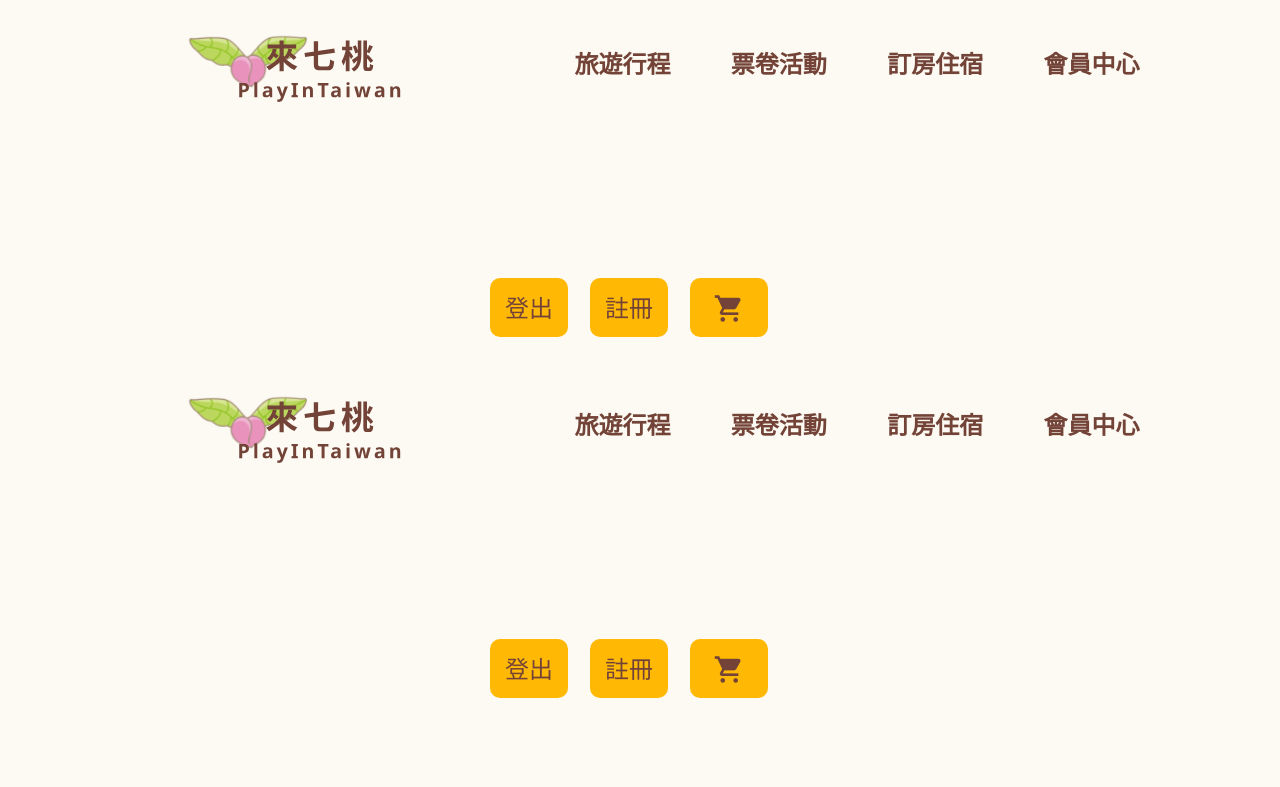
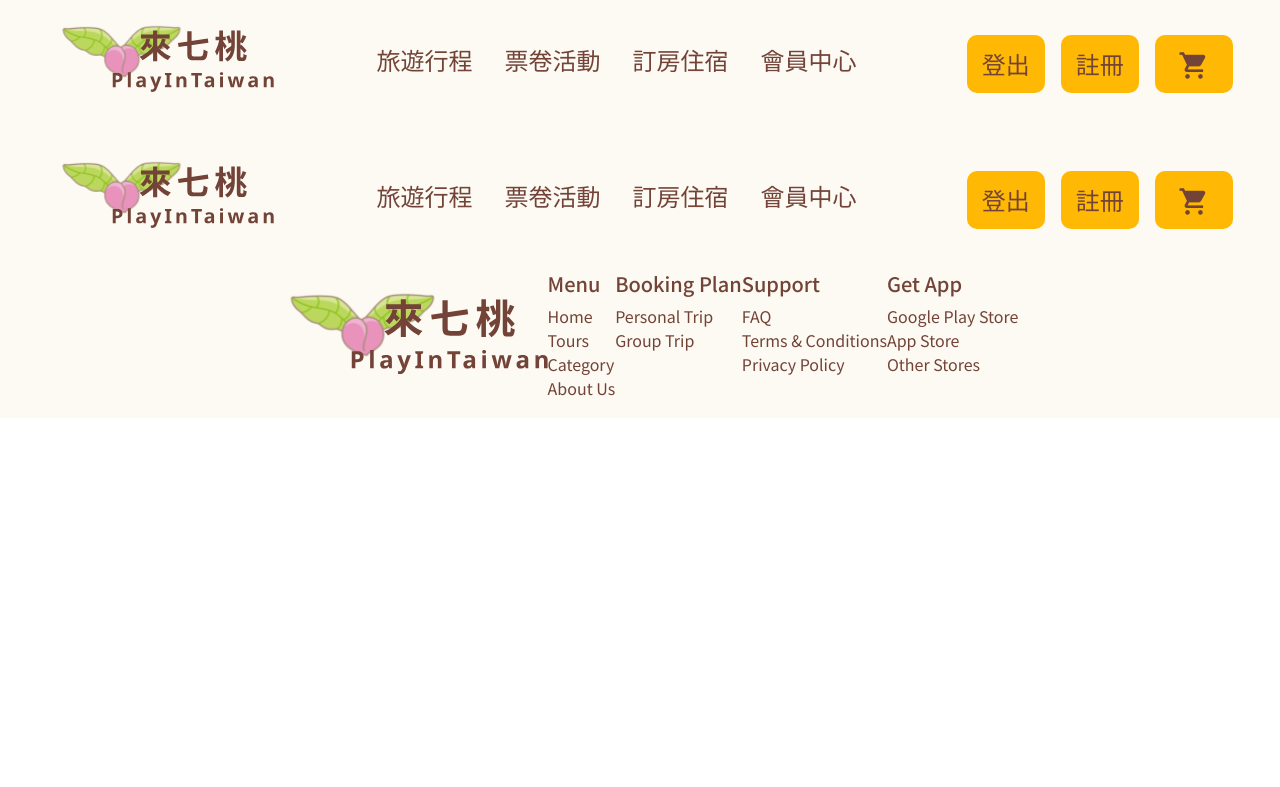
Before and after one commit to LINECHITAUBOOKING/LineChiTau, a React (Create React App) app: page /travel in a window 1280 px wide. Shown: the top 787 px of the page. Built offline with nearby package versions, Linux system fonts and the light colour scheme; a web font is replaced by a local one.

Commit message:
style:navbar & footer 優化

```diff
--- a/src/css/global-style.scss
+++ b/src/css/global-style.scss
@@ -123,3 +123,7 @@ body {
   box-shadow: inset 0px -13px 0px $main;
   padding: 0px;
 }
+
+.bg-color {
+  background-color: $secondary;
+}
--- a/src/pages/layouts/Footer.js
+++ b/src/pages/layouts/Footer.js
@@ -5,45 +5,45 @@ import './Footer.scss';
 const Footer = () => {
   return (
     <div className="container-fluid">
-      <div className="footer">
+      <footer className="footer">
         <div className="logo">
           <img className="pic" src={logo} alt="logo" />
         </div>
-        <div className="footer-item">
-          <div className="sub-title">
-            <div className="sub-title-item my-p">Home</div>
-            <div className="sub-title-item my-p">Tours</div>
-            <div className="sub-title-item my-p">Category</div>
-            <div className="sub-title-item my-p">About Us</div>
-          </div>
-          <div className="title h5">Menu</div>
-        </div>
-
-        <div className="footer-item">
-          <div className="title h5">Booking Plan</div>
-          <div className="sub-title">
-            <div className="sub-title-item my-p">Personal Trip</div>
-            <div className="sub-title-item my-p">Group Trip</div>
+        <div className="row align-items-start">
+          <div>
+            <div className="h5">Menu</div>
+            <div className="my-p">Home</div>
+            <div className="my-p">Tours</div>
+            <div className="my-p">Category</div>
+            <div className="my-p">About Us</div>
           </div>
         </div>
 
         <div className="footer-item">
-          <div className="title h5">Support</div>
-          <div className="sub-title">
-            <div className="sub-title-item my-p">FAQ</div>
-            <div className="sub-title-item my-p">Terms &amp; Conditions</div>
-            <div className="sub-title-item my-p">Privacy Policy</div>
+          <div className="h5">Booking Plan</div>
+          <div>
+            <div className="my-p">Personal Trip</div>
+            <div className="my-p">Group Trip</div>
+          </div>
+        </div>
+
+        <div className="footer-item">
+          <div className="h5">Support</div>
+          <div>
+            <div className="my-p">FAQ</div>
+            <div className="my-p">Terms &amp; Conditions</div>
+            <div className="my-p">Privacy Policy</div>
           </div>
         </div>
         <div className="footer-item">
-          <div className="title h5">Get App</div>
-          <div className="sub-title">
-            <div className="sub-title-item my-p">Google Play Store</div>
-            <div className="sub-title-item my-p">App Store</div>
-            <div className="sub-title-item my-p">Other Stores</div>
+          <div className="h5">Get App</div>
+          <div>
+            <div className="my-p">Google Play Store</div>
+            <div className="my-p">App Store</div>
+            <div className="my-p">Other Stores</div>
           </div>
         </div>
-      </div>
+      </footer>
     </div>
   );
 };
--- a/src/pages/layouts/Footer.scss
+++ b/src/pages/layouts/Footer.scss
@@ -1,56 +1,12 @@
 @import url(../../css/global-style.scss);
-
 .container-fluid {
-  display: flex;
   padding: 0;
-  justify-content: center;
-  flex-direction: column;
 }
 .footer {
   align-items: flex-start;
   background-color: var(--bianca);
   display: flex;
   flex: 1;
-  gap: 120px;
   justify-content: center;
-
-  padding: 60px 0px;
   width: 100%;
-  .logo {
-    height: 120px;
-    min-width: 284px;
-    .pic {
-      height: 120px;
-      left: 0;
-      object-fit: cover;
-      top: 0;
-    }
-  }
-  .footer-item {
-    height: 159px;
-    min-width: 74px;
-    position: relative;
-    .title {
-      left: 0;
-      letter-spacing: 0;
-      line-height: normal;
-      top: 0;
-    }
-    .sub-title {
-      align-items: flex-start;
-      display: flex;
-      flex-direction: column;
-      gap: 11px;
-      left: 0;
-      min-height: 117px;
-      position: absolute;
-      top: 42px;
-      width: 80px;
-      .sub-title-item {
-        letter-spacing: 0;
-        line-height: normal;
-        min-height: 21px;
-      }
-    }
-  }
 }
--- a/src/pages/layouts/Navbar.js
+++ b/src/pages/layouts/Navbar.js
@@ -23,54 +23,57 @@ const svgpics = svgpic.map((item) => require('../../images/' + item + '.svg'));
 const pngpic = ['facebook', 'instagram', 'mask', 'pic1', 'pic2', 'telegram'];
 const pngpics = pngpic.map((item) => require('../../images/' + item + '.png')); */
 const Navbar = () => {
+  let toLink = '';
+  const linkList = ['旅遊行程', '票卷活動', '訂房住宿', '會員中心'];
+
   return (
     <div className="container-fluid">
-      <div className="navbar">
-        <div className="logo-2">
-          <div className="logo-3">
-            <div className="logo-container-logo">
-              <img className="logo-4" src={logo} alt="logo" />
-            </div>
+      <div className="navbar d-flex align-items-center justify-content-around">
+        <div>
+          <img className="logo" src={logo} alt="logo" />
+        </div>
+        <ul className="navbar-btn list-unstyled d-flex justify-content-around align-items-center mx-2">
+          {linkList.map((list, index) => {
+            switch (list) {
+              case '旅遊行程':
+                toLink = '/travel';
+                break;
+              case '票卷活動':
+                toLink = '/ticket';
+                break;
+              case '訂房住宿':
+                toLink = '/';
+                break;
+              case '會員中心':
+                toLink = '/profile';
+                break;
+              default:
+                toLink = '/404';
+                break;
+            }
+            return (
+              <>
+                <li className="mx-3" key={index}>
+                  <Link className="h4 text-decoration-none" to={toLink}>
+                    {list}
+                  </Link>
+                </li>
+              </>
+            );
+          })}
+        </ul>
+        <div className="d-flex">
+          <div>
+            <button className="my-btn h4 mx-2">登出</button>
           </div>
-        </div>
-        <div className="navbar-btn">
-          <p className="text-2 valign-text-middle notosans-semi-bold-old-copper-24px">
-            <Link to="/ticket">旅遊行程</Link>
-            <Link to="/travel">票卷活動</Link>
-            <Link to="/">訂房住宿</Link>
-            <Link to="/profile">會員中心</Link>
-          </p>
-        </div>
-        <div className="signbtn">
-          <div className="signbtn-item">
-            <div className="login">
-              <div className="overlap-group">
-                {/* <div className="rectangle-73-2" /> */}
-                {/* <div className="text-1 valign-text-middle notosans-semi-bold-old-copper-24px">
-                  登出
-                </div> */}
-                <button className="my-btn h4">登出</button>
-              </div>
-            </div>
+          <div>
+            <button className="my-btn h4 mx-2">註冊</button>
           </div>
-          <div className="signbtn-item">
-            <div className="login">
-              <div className="overlap-group">
-                {/*  <div className="rectangle-73-2" />
-                <div className="text-1 valign-text-middle notosans-semi-bold-old-copper-24px">
-                  註冊
-                </div> */}
-                <button className="my-btn h4">註冊</button>
-              </div>
-            </div>
-          </div>
-          <div className="signbtn-item">
-            <div className="login">
-              <div className="overlap-group">
-                <button className="my-btn h4 cart">
-                  <span class="material-symbols-outlined">shopping_cart</span>
-                </button>
-              </div>
+          <div>
+            <div>
+              <button className="my-btn h4 cart mx-2">
+                <span class="material-symbols-outlined">shopping_cart</span>
+              </button>
             </div>
           </div>
         </div>
--- a/src/pages/layouts/Navbar.scss
+++ b/src/pages/layouts/Navbar.scss
@@ -2,98 +2,20 @@
 @import url('https://fonts.googleapis.com/css2?family=Material+Symbols+Outlined:opsz,wght,FILL,GRAD@20..48,100..700,0..1,-50..200');
 
 .material-symbols-outlined {
-  font-variation-settings:
-  'FILL' 1,
-  'wght' 700,
-  'GRAD' 0,
-  'opsz' 48;
+  font-variation-settings: 'FILL' 1, 'wght' 700, 'GRAD' 0, 'opsz' 48;
   font-size: 31px;
-
 }
-
 .container-fluid {
-  display: flex;
   padding: 0;
-  justify-content: center;
-  flex-direction: column;
+}
 .navbar {
-    align-items: center;
-    background-color: var(--bianca);
-    display: flex;
-    gap: 150px;
-    /* padding: 0px 235.5px;
-    width: fit-content; */
-    justify-content: center;
+  background-color: #fcfaf2;
   width: 100%;
-    .logo-2 {
+  .logo {
     height: 120px;
-      min-width: 284px;
-      .logo-3 {
-        align-items: flex-start;
-        display: flex;
-        min-width: 284px;
-        .logo-container-logo {
-          height: 145px;
-          margin-top: 0;
-          position: relative;
-          width: 284px;
-          .logo-4 {
-            width: 284px;
-            height: 120px;
-            margin-top: 10px;
-            /* Inside auto layout */
-
-            flex: none;
-            order: 0;
-            flex-grow: 0;
   }
-        }
-      }
-    }
-    .navbar-btn {
-      height: 75px;
-      min-width: 565px;
-      position: relative;
-      margin-top: 30px;
-      .text-2 {
-        left: 0;
-        letter-spacing: 0;
-        line-height: normal;
-        position: absolute;
-        text-align: center;
-        top: -1px;
-        width: 565px;
-        display: flex;
-        flex-direction: row;
-        justify-content: space-between;
-        a {
-          text-decoration: none;
-          color: var(--old-copper);
-        }
-      }
-    }
-    .signbtn {
-      align-items: flex-start;
-      display: flex;
-      width: fit-content;
-      .signbtn-item {
-        height: 75px;
-        min-width: 100px;
-        .login {
-          align-items: flex-start;
-          display: flex;
-          min-width: 100px;
-          .overlap-group {
-            height: 75px;
-            width: 100px;
   .cart {
     width: 78px;
     height: 58.8px;
-
   }
 }
-        }
-      }
-    }
-  }
-}
```
Lines whose indentation alone changed are shown as unchanged.
